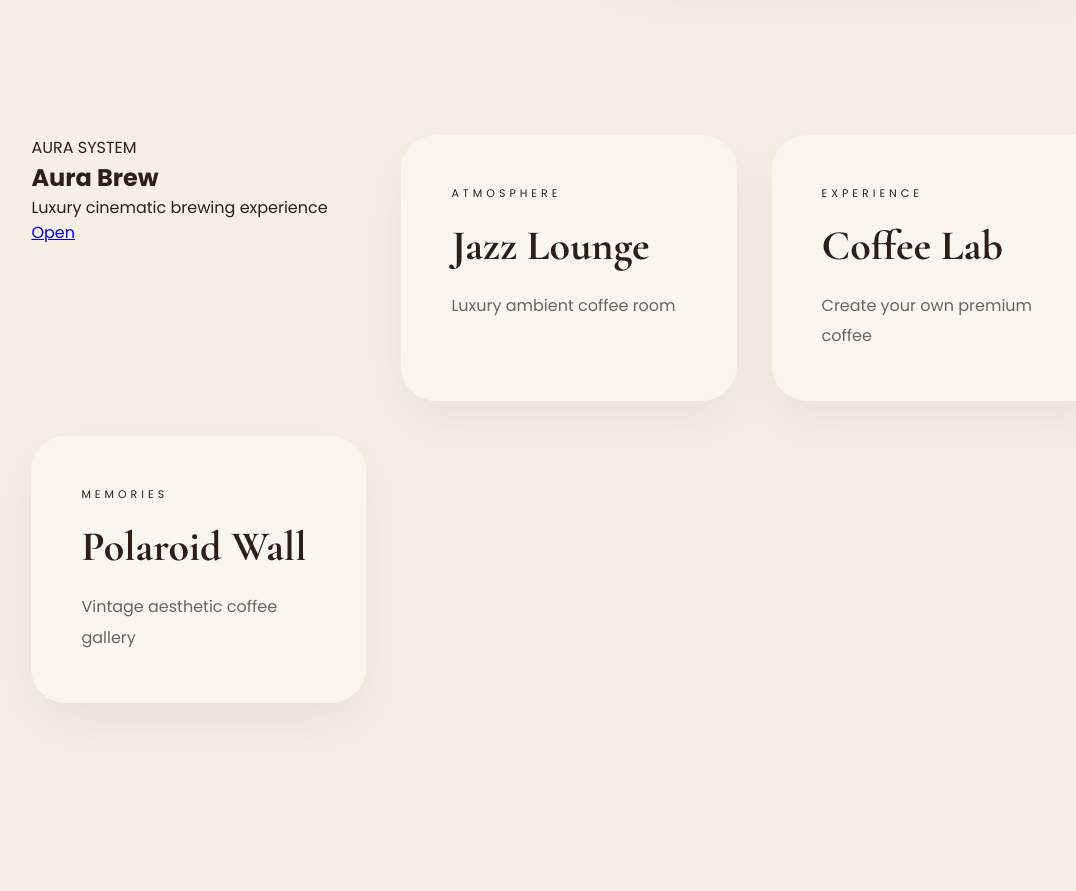
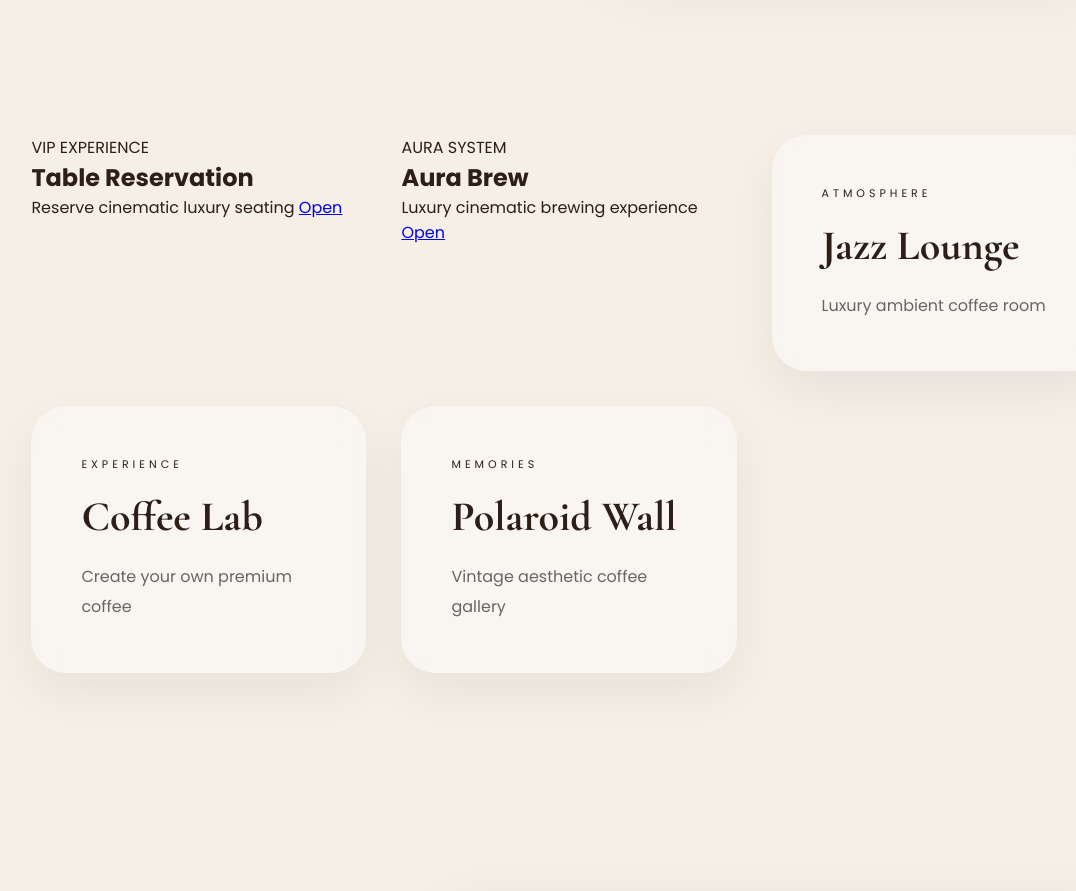
Before and after one commit to rehansheikh000004-lab/Rehan-cafeverse, a plain HTML site: page index.html in a window 1280 px wide. Shown: the part 4120-5011 px from the top of the page, without its empty margins (71-1147 px from the left). Drawn offline with nearby package versions, Linux system fonts and the light colour scheme.

Commit message:
Update index.html

```diff
--- a/index.html
+++ b/index.html
@@ -413,6 +413,29 @@ Velvet Espresso
   <div class="luxury-box">
 
 <p>
+VIP EXPERIENCE
+</p>
+
+<h2>
+Table Reservation
+</h2>
+
+<span>
+Reserve cinematic luxury seating
+</span>
+
+<a href="reservation.html"
+class="open-link">
+
+Open
+
+</a>
+
+</div>
+
+  <div class="luxury-box">
+
+<p>
 AURA SYSTEM
 </p>
 
```
